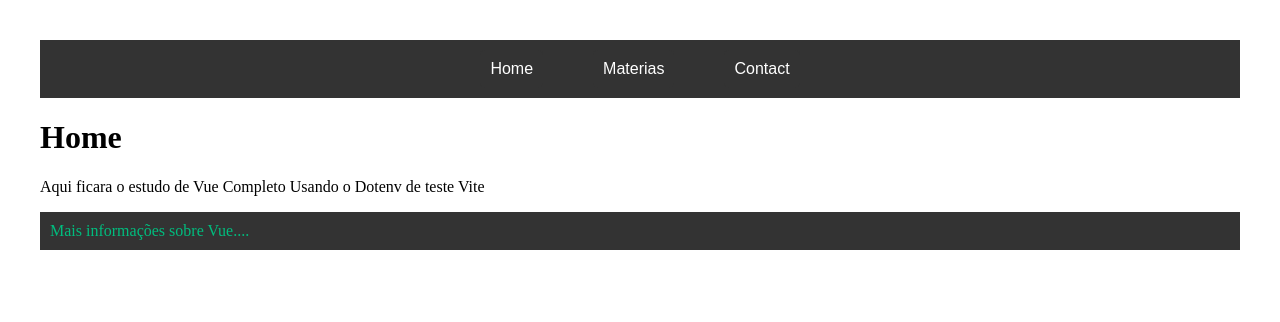
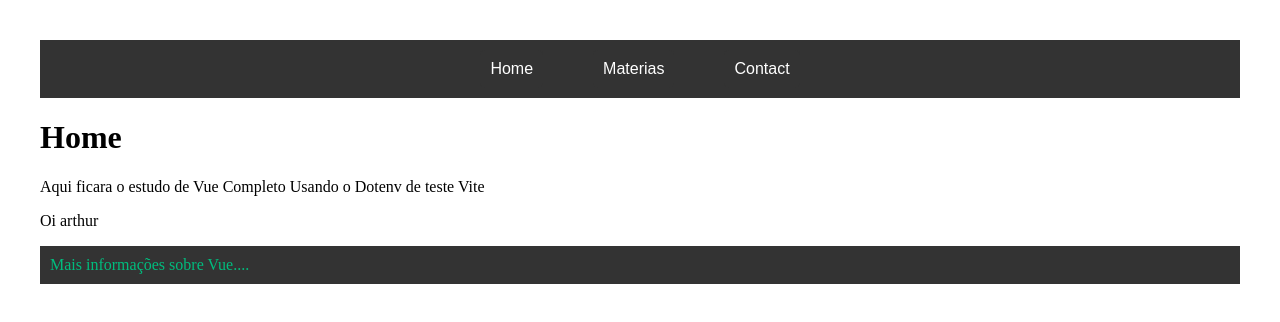
Before and after one commit to ViniciusAcordiSoethe/HelloVue, a Vue app: page / in a window 1280 px wide. Shown: the top 322 px of the page. Built offline with nearby package versions, Linux system fonts and the light colour scheme.

Commit message:
demo: Demonstrando para o arthur

```diff
--- a/src/views/home.vue
+++ b/src/views/home.vue
@@ -8,6 +8,7 @@ const ssss = import.meta.env.VITE_TESTENV;
     <TopMenu />
     <h1>Home</h1>
     <p>Aqui ficara o estudo de Vue Completo {{ ssss }}</p>
+    <p>Oi arthur</p>
     <Footer />
 </template>
 <style scoped>
```
